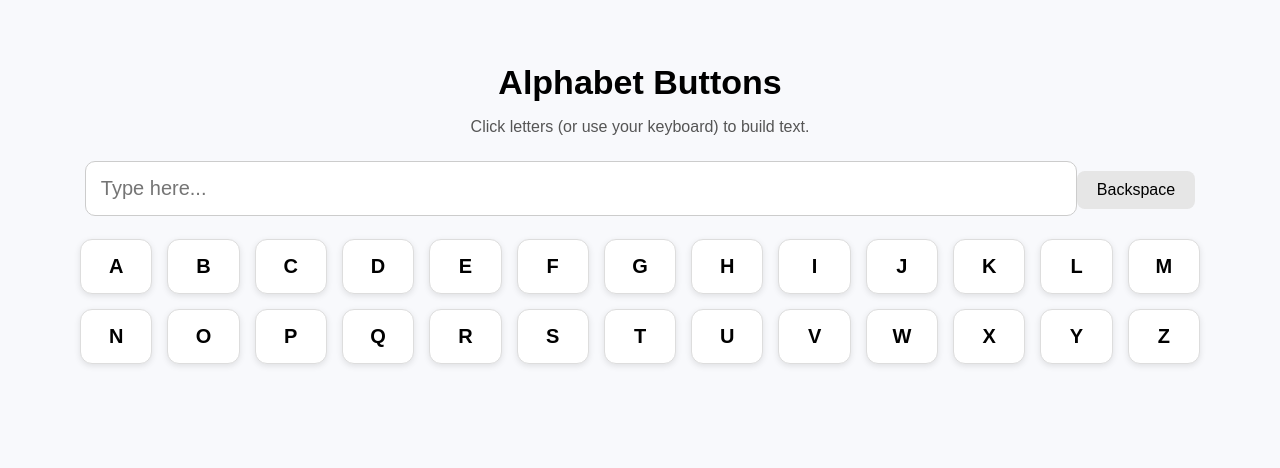
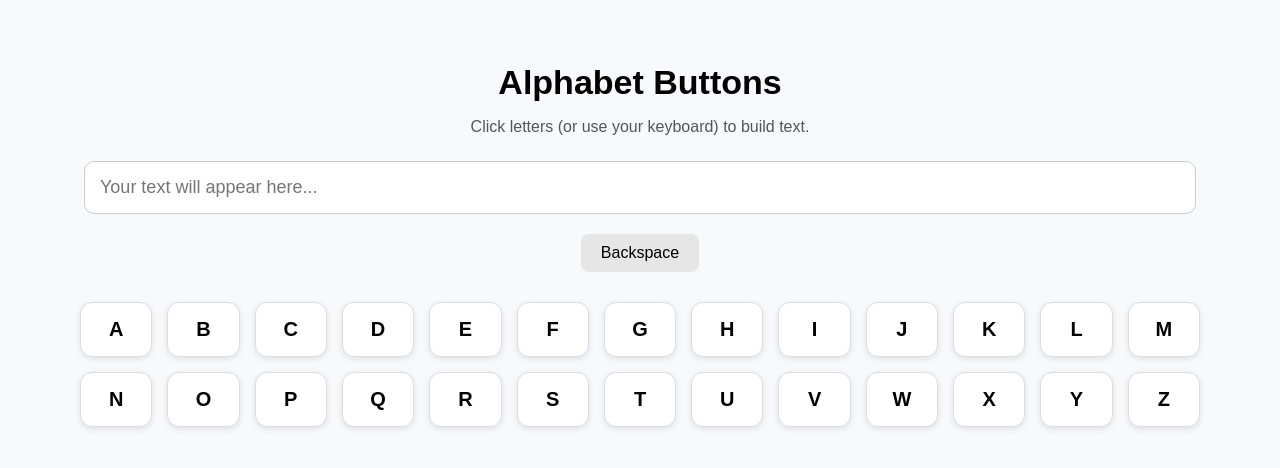
Before and after one commit to venkataraju0707/alphabets-keyboard, a React (Create React App) app: page / in a window 1280 px wide. Shown: the top 468 px of the page. Built offline with nearby package versions, Linux system fonts and the light colour scheme.

Commit message:
Update App.js

```diff
--- a/src/App.js
+++ b/src/App.js
@@ -1,17 +1,16 @@
-import React, { useState, useEffect, useRef } from "react";
+import React, { useState } from "react";
 
 export default function App() {
   const [text, setText] = useState("");
 
   const letters = "ABCDEFGHIJKLMNOPQRSTUVWXYZ".split("");
 
-   const lettersRef = useRef(letters);
 
-  useEffect(() => {
+  React.useEffect(() => {
     const handleKey = (e) => {
       const key = e.key.toUpperCase();
 
-      if (lettersRef.current.includes(key)) {
+      if (letters.includes(key)) {
         setText((prev) => prev + key);
       }
 
@@ -23,19 +22,25 @@ export default function App() {
     window.addEventListener("keydown", handleKey);
     return () => window.removeEventListener("keydown", handleKey);
   }, []);
+
   return (
     <div style={styles.container}>
+
       <h1 style={styles.title}>Alphabet Buttons</h1>
+
+
       <p style={styles.subtitle}>
         Click letters (or use your keyboard) to build text.
       </p>
 
+
       <input
         value={text}
         readOnly
-        placeholder="Type here..."
+        placeholder="Your text will appear here..."
         style={styles.input}
       />
+
 
       <button
         style={styles.backspace}
@@ -43,6 +48,7 @@ export default function App() {
       >
         Backspace
       </button>
+
 
       <div style={styles.grid}>
         {letters.map((l) => (
@@ -78,9 +84,9 @@ const styles = {
     marginBottom: "25px",
   },
   input: {
-    width: "80%",
+    width: "90%",
     padding: "15px",
-    fontSize: "20px",
+    fontSize: "18px",
     borderRadius: "10px",
     border: "1px solid #ccc",
     marginBottom: "20px",
@@ -108,6 +114,6 @@ const styles = {
     fontSize: "20px",
     fontWeight: "bold",
     cursor: "pointer",
-    boxShadow: "0 2px 6px rgba(0,0,0,0.1)",
+    boxShadow: "0 2px 6px rgba(0, 0, 0, 0.1)",
   },
 };
```
